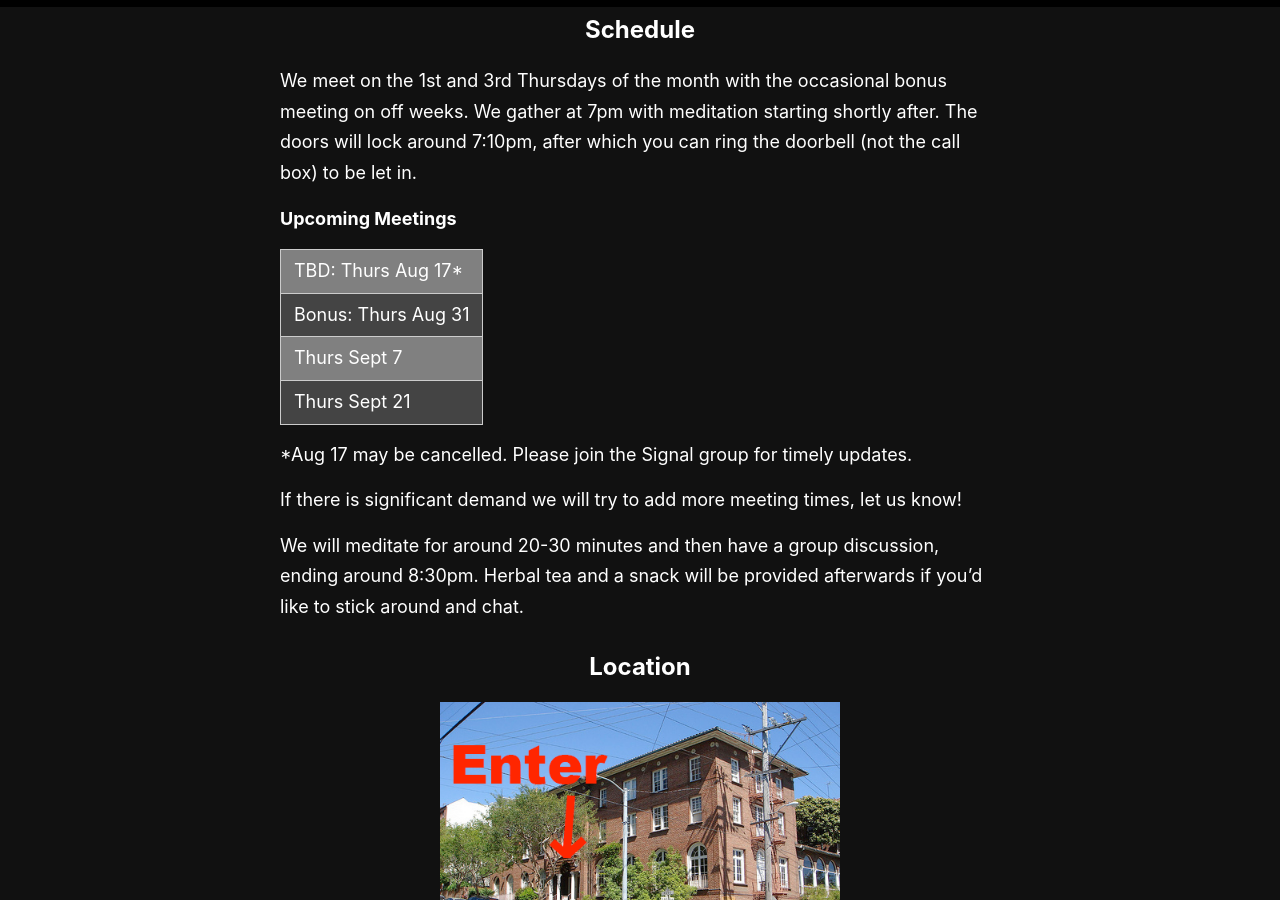
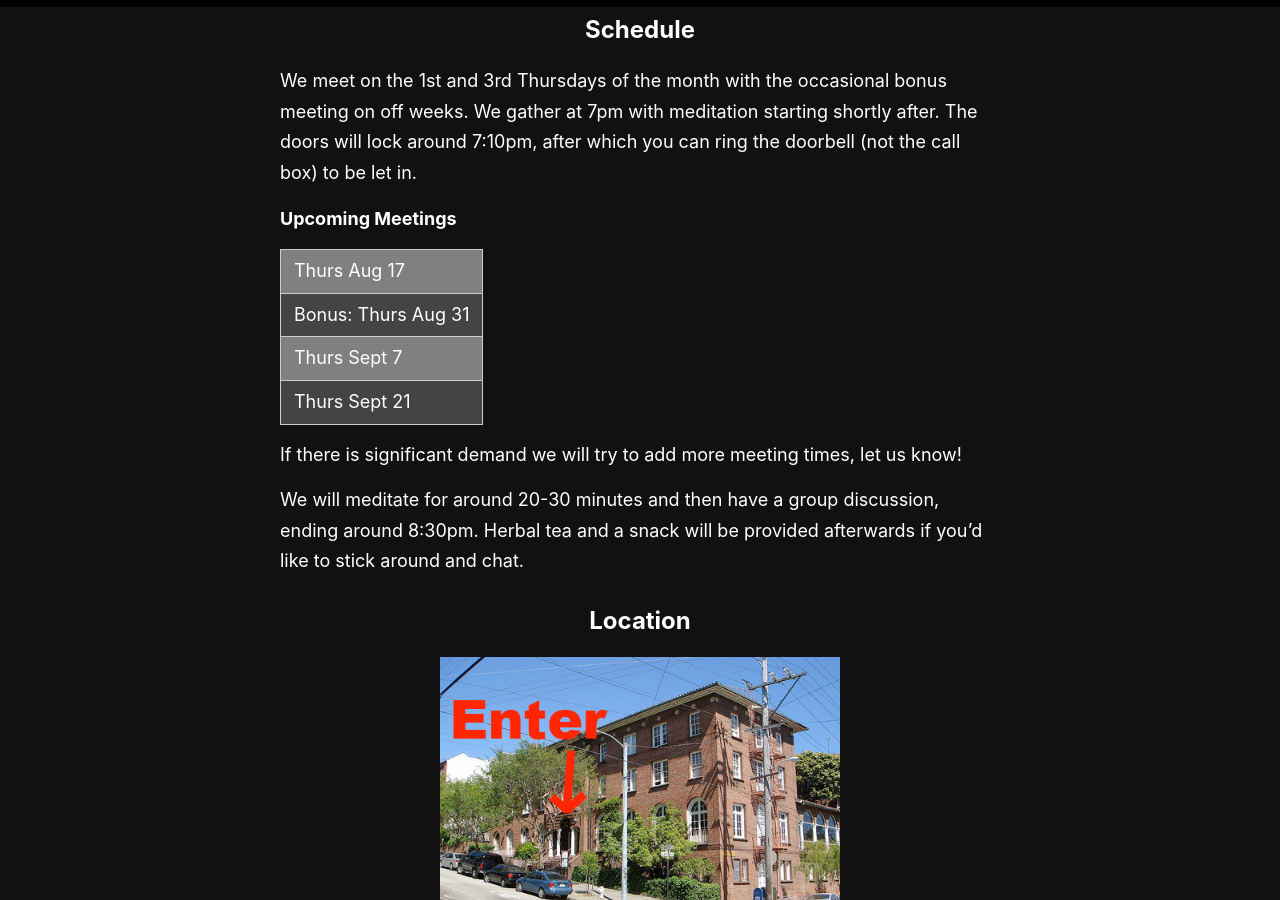
Before and after one commit to rykener/transsangha, a Jekyll site: the page built from _pages/index.md, in a window 1280 px wide and 900 px high, scrolled down 562 px. Built offline with Jekyll 4.4.1, drawn with Linux system fonts in a browser that asks for light colours.

Commit message:
update meeting dates

```diff
--- a/_pages/index.md
+++ b/_pages/index.md
@@ -20,12 +20,10 @@ We meet on the 1st and 3rd Thursdays of the month with the occasional bonus meet
 **Upcoming Meetings**
 
 
-| TBD: Thurs Aug 17<sup>*</sup>  |
+| Thurs Aug 17  |
 | Bonus: Thurs Aug 31  |
 | Thurs Sept 7  |
 | Thurs Sept 21  |
-
-<sup>*</sup>Aug 17 may be cancelled. Please join the Signal group for timely updates.
 
 If there is significant demand we will try to add more meeting times, let us know!
 
```
